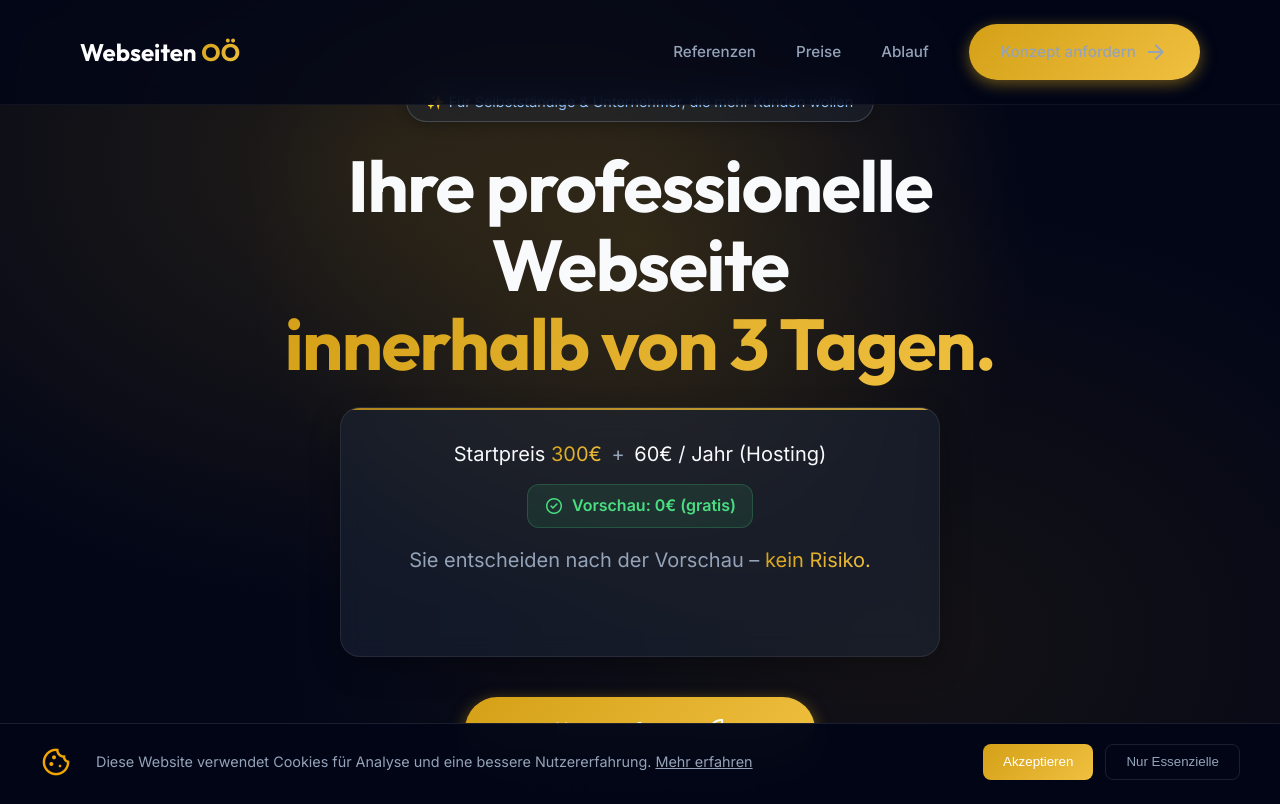
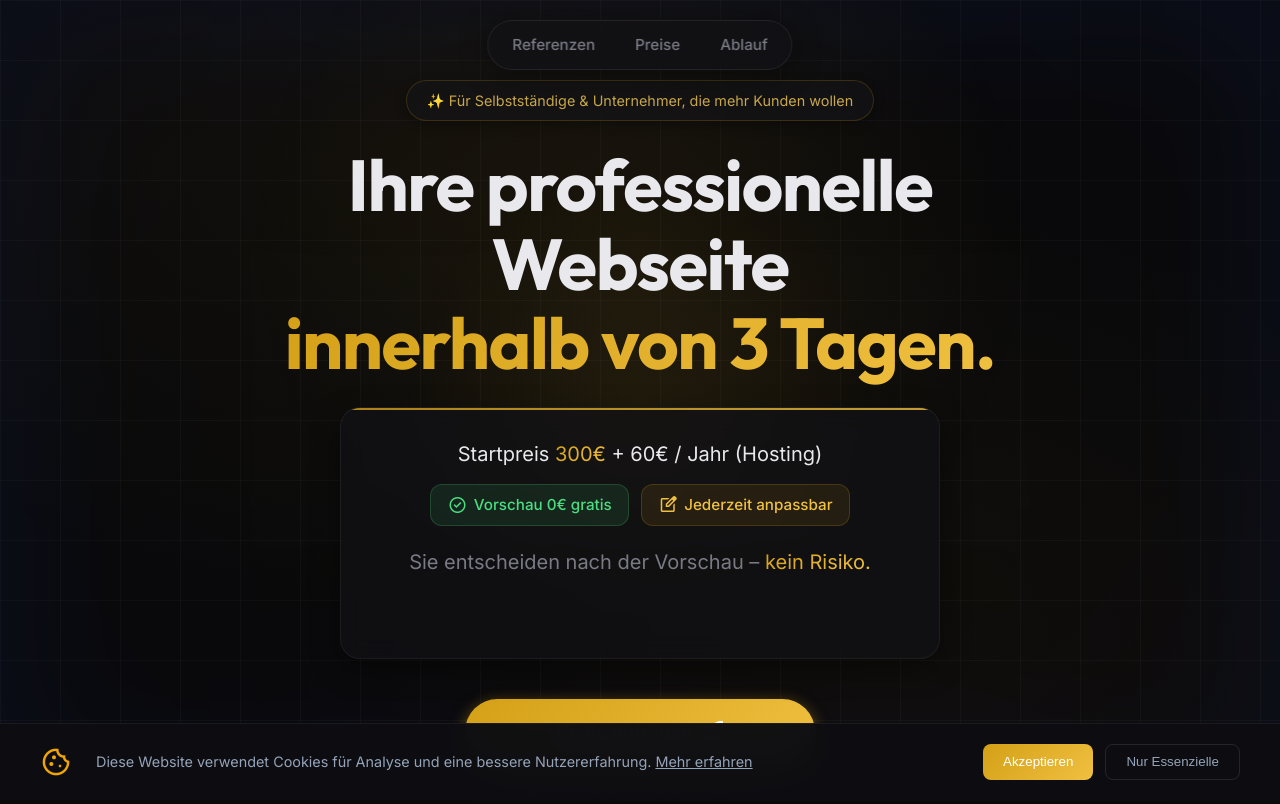
Before and after one commit to lobmaierleo/landing-pages-ooe, a website: page index.html in a window 1280 px wide. Shown: the top 804 px of the page. Drawn offline with nearby package versions, Linux system fonts and the light colour scheme.

Commit message:
feat: landing page redesign with manualgross.tech style, dark theme, spotlight effect, updated navbar and hero section

```diff
--- a/index.html
+++ b/index.html
@@ -76,20 +76,18 @@
 
 <body>
 
+    <!-- Visual Effects Overlays -->
+    <div class="grid-overlay"></div>
+    <div class="edge-glow"></div>
+    <div class="cursor-glow"></div>
+
     <!-- Navigation -->
     <nav class="navbar">
-        <div class="container nav-container">
-            <a href="#" class="logo">
-                Webseiten <span class="text-gradient">OÖ</span>
-            </a>
+        <div class="nav-container">
             <div class="nav-links">
                 <a href="#portfolio">Referenzen</a>
                 <a href="#preise">Preise</a>
                 <a href="#prozess">Ablauf</a>
-                <a href="#kontakt" class="btn-primary">
-                    Konzept anfordern
-                    <span class="material-symbols-outlined text-sm">arrow_forward</span>
-                </a>
             </div>
             <!-- Mobile Menu Button -->
             <button class="mobile-menu-btn" aria-label="Menü öffnen" aria-expanded="false">
@@ -118,9 +116,15 @@
                     <span class="plus-sign">+</span> 60€ / Jahr <span class="text-sm">(Hosting)</span>
                 </div>
 
-                <div class="hero-pricing-preview">
-                    <span class="material-symbols-outlined text-green">check_circle</span>
-                    <span class="preview-text">Vorschau: 0€ (gratis)</span>
+                <div class="hero-badges">
+                    <div class="hero-badge badge-green">
+                        <span class="material-symbols-outlined">check_circle</span>
+                        <span>Vorschau 0€ gratis</span>
+                    </div>
+                    <div class="hero-badge badge-gold">
+                        <span class="material-symbols-outlined">edit_square</span>
+                        <span>Jederzeit anpassbar</span>
+                    </div>
                 </div>
 
                 <p class="hero-pricing-guarantee">
--- a/script.js
+++ b/script.js
@@ -29,6 +29,21 @@ document.addEventListener('DOMContentLoaded', () => {
     document.querySelectorAll('.fade-in-up').forEach(el => {
         observer.observe(el);
     });
+
+    // --- Cursor Spotlight Effect ---
+    const cursorGlow = document.querySelector('.cursor-glow');
+    const isTouchDevice = 'ontouchstart' in window || navigator.maxTouchPoints > 0;
+
+    if (!isTouchDevice && cursorGlow) {
+        document.addEventListener('mousemove', (e) => {
+            requestAnimationFrame(() => {
+                document.documentElement.style.setProperty('--mouse-x', e.clientX + 'px');
+                document.documentElement.style.setProperty('--mouse-y', e.clientY + 'px');
+            });
+        });
+    } else if (cursorGlow) {
+        cursorGlow.style.display = 'none';
+    }
 
 
     // 2. Mobile Navigation Toggle
--- a/style.css
+++ b/style.css
@@ -1,25 +1,25 @@
 :root {
-    /* Warm Professional Palette */
-    --bg-dark: #020617;
-    /* Slate 950 */
-    --bg-card: rgba(30, 41, 59, 0.7);
-    /* Slate 800 with opacity */
+    /* manuelgross.tech inspired dark palette */
+    --bg-dark: #0a0a0b;
+    --bg-card: rgba(20, 20, 24, 0.85);
+    --bg-card-hover: rgba(28, 28, 34, 0.9);
     --primary-gradient: linear-gradient(135deg, #D4A017 0%, #F0C040 100%);
     --accent-orange: #F0A500;
     --accent-glow: rgba(212, 160, 23, 0.5);
     --accent-gold: #D4A017;
     --accent-gold: #F0A500;
 
-    --text-main: #f8fafc;
-    /* Slate 50 */
-    --text-muted: #94a3b8;
-    /* Slate 400 */
+    --text-main: #e8e8ed;
+    --text-muted: #7a7a85;
 
     --font-heading: 'Outfit', sans-serif;
     --font-body: 'Inter', sans-serif;
 
     --transition: all 0.4s cubic-bezier(0.4, 0, 0.2, 1);
-    --glass-border: 1px solid rgba(255, 255, 255, 0.1);
+    --glass-border: 1px solid rgba(255, 255, 255, 0.06);
+
+    --mouse-x: 50%;
+    --mouse-y: 50%;
 }
 
 * {
@@ -37,10 +37,42 @@ body {
     line-height: 1.6;
     color: var(--text-main);
     background-color: var(--bg-dark);
-    /* Subtle background grid/noise could be added here */
+    overflow-x: hidden;
+}
+
+/* Grid overlay background */
+.grid-overlay {
+    position: fixed;
+    inset: 0;
+    z-index: 0;
+    pointer-events: none;
     background-image:
-        radial-gradient(circle at 15% 50%, rgba(212, 160, 23, 0.08), transparent 25%),
-        radial-gradient(circle at 85% 30%, rgba(240, 165, 0, 0.06), transparent 25%);
+        linear-gradient(rgba(255, 255, 255, 0.03) 1px, transparent 1px),
+        linear-gradient(90deg, rgba(255, 255, 255, 0.03) 1px, transparent 1px);
+    background-size: 60px 60px;
+}
+
+/* Blue edge glow */
+.edge-glow {
+    position: fixed;
+    inset: 0;
+    z-index: 0;
+    pointer-events: none;
+    box-shadow:
+        inset 0 0 120px 40px rgba(30, 60, 160, 0.08),
+        inset 0 0 300px 80px rgba(20, 40, 120, 0.05);
+}
+
+/* Cursor spotlight */
+.cursor-glow {
+    position: fixed;
+    inset: 0;
+    z-index: 1;
+    pointer-events: none;
+    background: radial-gradient(600px circle at var(--mouse-x) var(--mouse-y),
+            rgba(212, 160, 23, 0.06),
+            transparent 40%);
+    transition: background 0.15s ease;
 }
 
 h1,
@@ -136,23 +168,31 @@ img {
     border-color: rgba(255, 255, 255, 0.2);
 }
 
-/* Navigation */
+/* Navigation - Floating Pill */
 .navbar {
     position: fixed;
-    top: 0;
+    top: 1.25rem;
+    left: 50%;
+    transform: translateX(-50%);
+    width: auto;
+    max-width: 900px;
+    width: max-content;
+    z-index: 1000;
+    padding: 0.75rem 1.5rem;
+    transition: var(--transition);
+    background: rgba(18, 18, 22, 0.75);
+    backdrop-filter: blur(16px);
+    -webkit-backdrop-filter: blur(16px);
+    border: 1px solid rgba(255, 255, 255, 0.08);
+    border-radius: 50px;
+    box-shadow: 0 4px 30px rgba(0, 0, 0, 0.4);
+}
+
+.nav-container {
+    display: flex;
+    justify-content: center;
+    align-items: center;
     width: 100%;
-    z-index: 1000;
-    padding: 1.5rem 0;
-    transition: var(--transition);
-    background: rgba(2, 6, 23, 0.8);
-    backdrop-filter: blur(10px);
-    border-bottom: 1px solid rgba(255, 255, 255, 0.05);
-}
-
-.nav-container {
-    display: flex;
-    justify-content: space-between;
-    align-items: center;
 }
 
 .logo {
@@ -160,6 +200,8 @@ img {
     font-weight: 700;
     font-family: var(--font-heading);
     color: white;
+    white-space: nowrap;
+    flex-shrink: 0;
 }
 
 /* Mobile Menu Button (Hidden on Desktop) */
@@ -210,7 +252,7 @@ img {
     overflow: hidden;
 }
 
-/* Background glow effects */
+/* Background glow effects - subtle for new theme */
 .hero::before {
     content: '';
     position: absolute;
@@ -219,7 +261,7 @@ img {
     transform: translateX(-50%);
     width: 800px;
     height: 800px;
-    background: radial-gradient(circle, rgba(212, 160, 23, 0.15) 0%, transparent 70%);
+    background: radial-gradient(circle, rgba(212, 160, 23, 0.06) 0%, transparent 70%);
     z-index: 0;
     pointer-events: none;
 }
@@ -281,26 +323,26 @@ img {
     gap: 0.5rem;
     padding: 0.5rem 1.25rem;
     border-radius: 50px;
-    background: rgba(30, 41, 59, 0.4);
-    border: 1px solid rgba(148, 163, 184, 0.3);
+    background: rgba(20, 20, 24, 0.6);
+    border: 1px solid rgba(212, 160, 23, 0.2);
     backdrop-filter: blur(8px);
     -webkit-backdrop-filter: blur(8px);
     font-size: 0.9rem;
-    color: #93c5fd;
+    color: #c9a84c;
     margin-bottom: 1.5rem;
-    box-shadow: 0 4px 12px rgba(0, 0, 0, 0.2);
+    box-shadow: 0 4px 12px rgba(0, 0, 0, 0.3);
 }
 
 .hero-pricing-card {
-    background: rgba(30, 41, 59, 0.5);
+    background: rgba(18, 18, 22, 0.7);
     backdrop-filter: blur(12px);
     -webkit-backdrop-filter: blur(12px);
-    border: 1px solid rgba(255, 255, 255, 0.08);
+    border: 1px solid rgba(255, 255, 255, 0.06);
     border-radius: 20px;
     padding: 2rem;
     max-width: 600px;
     margin: 0 auto 2.5rem;
-    box-shadow: 0 10px 30px rgba(0, 0, 0, 0.3);
+    box-shadow: 0 10px 30px rgba(0, 0, 0, 0.4);
     position: relative;
     overflow: hidden;
 }
@@ -323,31 +365,43 @@ img {
     line-height: 1.4;
 }
 
-.hero-pricing-main .plus-sign {
-    color: var(--text-muted);
-    margin: 0 0.25rem;
-}
-
-.hero-pricing-preview {
+.hero-badges {
+    display: flex;
+    flex-wrap: wrap;
+    justify-content: center;
+    gap: 0.75rem;
+    margin-bottom: 1.25rem;
+}
+
+.hero-badge {
     display: inline-flex;
     align-items: center;
-    gap: 0.5rem;
+    gap: 0.4rem;
+    padding: 0.5rem 1rem;
+    border-radius: 12px;
+    font-weight: 500;
+    font-size: 0.95rem;
+    transition: var(--transition);
+}
+
+.hero-badge:hover {
+    transform: translateY(-2px);
+}
+
+.hero-badge .material-symbols-outlined {
+    font-size: 1.25rem;
+}
+
+.badge-green {
     background: rgba(74, 222, 128, 0.1);
     border: 1px solid rgba(74, 222, 128, 0.2);
-    padding: 0.5rem 1rem;
-    border-radius: 12px;
-    margin-bottom: 1rem;
-}
-
-.hero-pricing-preview .text-green {
     color: #4ade80;
-    font-size: 1.25rem;
-}
-
-.hero-pricing-preview .preview-text {
-    color: #4ade80;
-    font-weight: 600;
-    font-size: 1rem;
+}
+
+.badge-gold {
+    background: rgba(212, 160, 23, 0.1);
+    border: 1px solid rgba(212, 160, 23, 0.2);
+    color: #F0C040;
 }
 
 .hero-pricing-guarantee {
@@ -384,14 +438,11 @@ img {
 }
 
 .browser-mockup {
-    background: #1e293b;
-    /* Darker browser bg */
-    border-radius: 12px;
+    background: #141418;
+    border-radius: 16px;
     overflow: hidden;
-    box-shadow: 0 25px 50px -12px rgba(0, 0, 0, 0.5);
-    border: 1px solid rgba(255, 255, 255, 0.1);
-    transition: var(--transition);
-    position: relative;
+    box-shadow: 0 25px 50px -12px rgba(0, 0, 0, 0.6);
+    border: 1px solid rgba(255, 255, 255, 0.06);
     transition: var(--transition);
     position: relative;
 }
@@ -434,12 +485,12 @@ img {
 }
 
 .browser-header {
-    background: #0f172a;
+    background: #0c0c0f;
     padding: 12px 16px;
     display: flex;
     align-items: center;
     gap: 16px;
-    border-bottom: 1px solid rgba(255, 255, 255, 0.05);
+    border-bottom: 1px solid rgba(255, 255, 255, 0.04);
 }
 
 .browser-dots {
@@ -670,9 +721,9 @@ img {
 
 /* Footer */
 .footer {
-    border-top: 1px solid rgba(255, 255, 255, 0.05);
+    border-top: 1px solid rgba(255, 255, 255, 0.04);
     padding: 5rem 0 2rem;
-    background: linear-gradient(to bottom, #020617, #0f172a);
+    background: linear-gradient(to bottom, #0a0a0b, #0e0e12);
     margin-top: 5rem;
     position: relative;
     overflow: hidden;
@@ -736,16 +787,20 @@ img {
     .nav-links {
         display: none;
         position: absolute;
-        top: 100%;
-        left: 0;
-        width: 100%;
-        background: #020617;
-        box-shadow: 0 10px 40px rgba(0, 0, 0, 0.8);
+        top: calc(100% + 0.5rem);
+        left: 50%;
+        transform: translateX(-50%);
+        width: 280px;
+        background: rgba(18, 18, 22, 0.95);
+        backdrop-filter: blur(16px);
+        -webkit-backdrop-filter: blur(16px);
+        box-shadow: 0 10px 40px rgba(0, 0, 0, 0.6);
         flex-direction: column;
-        padding: 2rem 0;
-        border-bottom: 1px solid rgba(255, 255, 255, 0.1);
+        padding: 1.5rem;
+        border: 1px solid rgba(255, 255, 255, 0.06);
+        border-radius: 20px;
         text-align: center;
-        gap: 1.5rem;
+        gap: 1rem;
     }
 
     .nav-links.active {
@@ -822,7 +877,7 @@ img {
     position: absolute;
     width: 280px;
     height: 280px;
-    background: radial-gradient(circle, rgba(212, 160, 23, 0.3) 0%, rgba(240, 165, 0, 0.2) 50%, transparent 70%);
+    background: radial-gradient(circle, rgba(212, 160, 23, 0.15) 0%, rgba(240, 165, 0, 0.1) 50%, transparent 70%);
     border-radius: 50%;
     top: 50%;
     left: 50%;
@@ -1729,10 +1784,10 @@ img {
     bottom: 0;
     left: 0;
     right: 0;
-    background: rgba(2, 6, 23, 0.98);
+    background: rgba(14, 14, 18, 0.98);
     backdrop-filter: blur(20px);
     -webkit-backdrop-filter: blur(20px);
-    border-top: 1px solid rgba(255, 255, 255, 0.1);
+    border-top: 1px solid rgba(255, 255, 255, 0.06);
     padding: 1.25rem;
     z-index: 9999;
     transform: translateY(100%);
@@ -1938,8 +1993,8 @@ img {
     left: 0;
     right: 0;
     bottom: 0;
-    background: radial-gradient(ellipse at 30% 20%, rgba(212, 160, 23, 0.15) 0%, transparent 50%),
-        radial-gradient(ellipse at 70% 80%, rgba(240, 165, 0, 0.08) 0%, transparent 50%);
+    background: radial-gradient(ellipse at 30% 20%, rgba(212, 160, 23, 0.04) 0%, transparent 50%),
+        radial-gradient(ellipse at 70% 80%, rgba(240, 165, 0, 0.03) 0%, transparent 50%);
     pointer-events: none;
     z-index: -1;
 }
```
